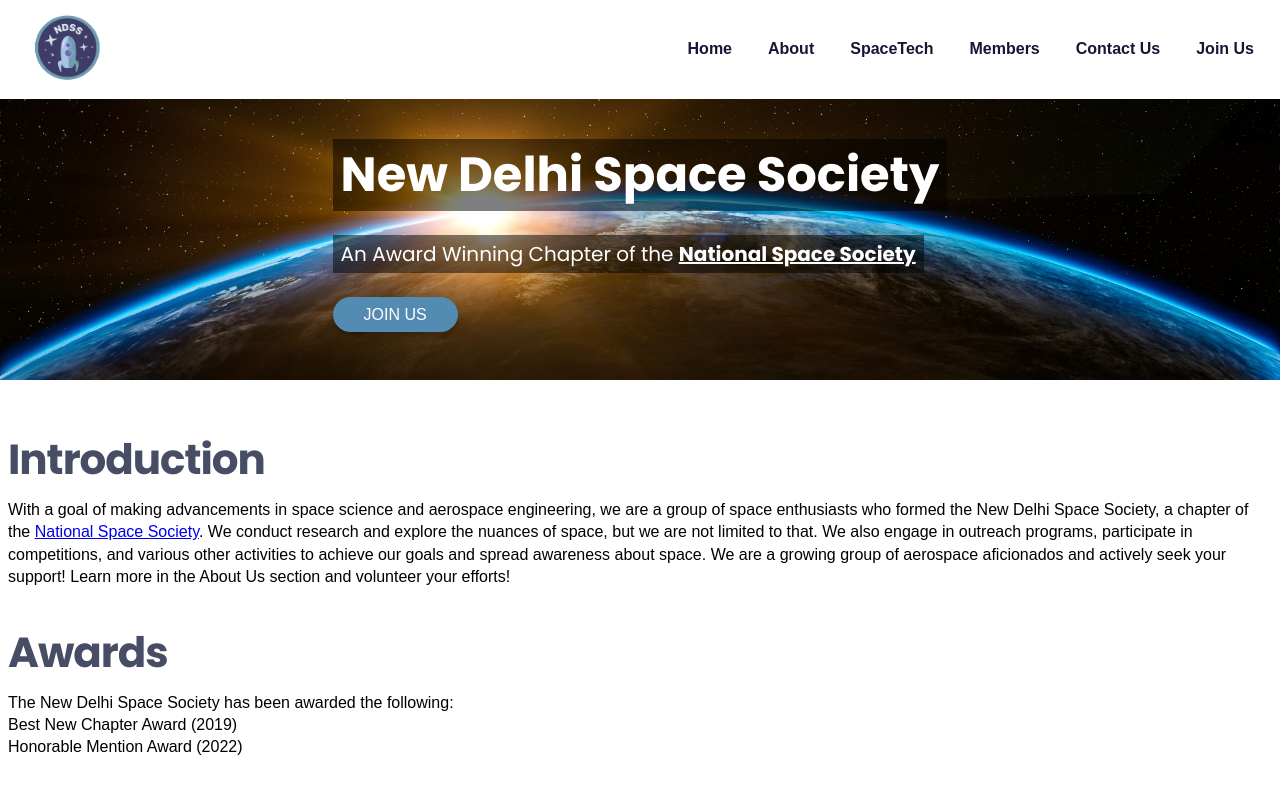
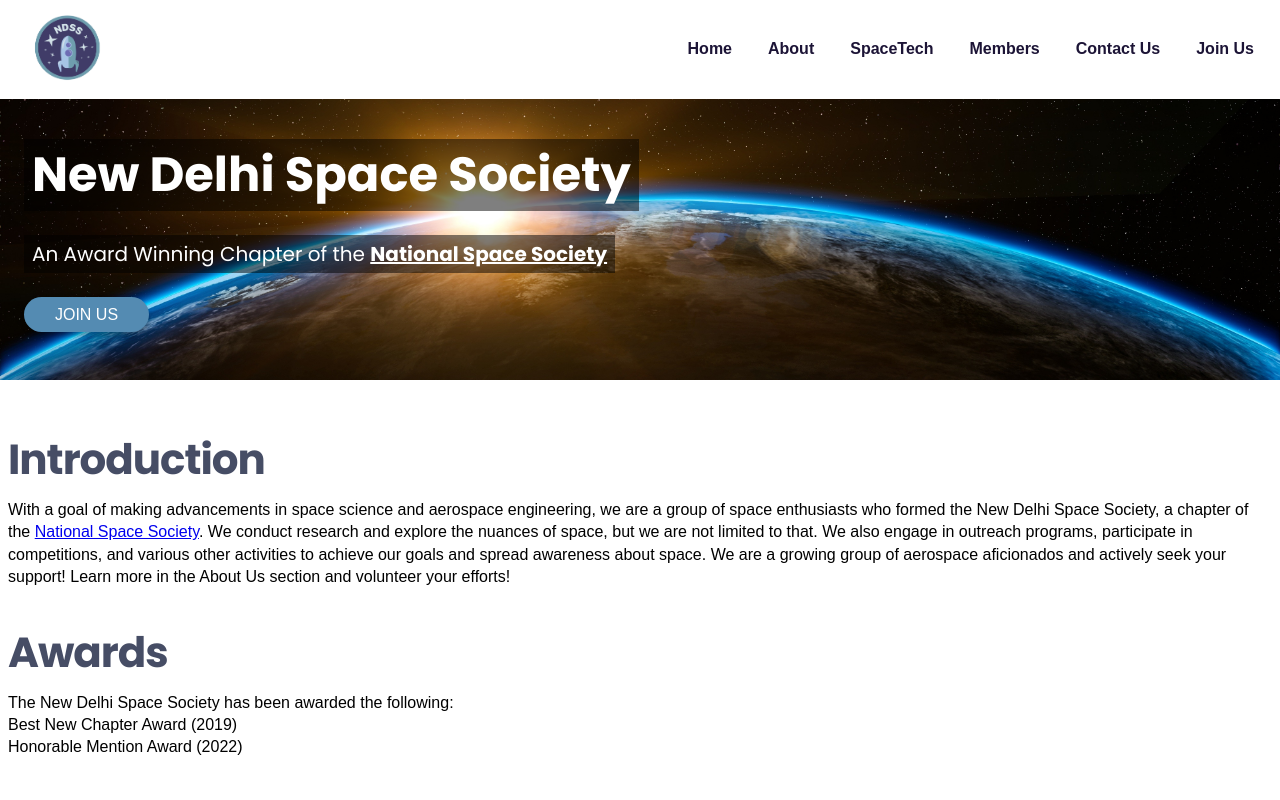
Before and after one commit to New-Delhi-Space-Society/new-delhi-space-society.github.io, a Next.js app: page / in a window 1280 px wide. Shown: the top 800 px of the page. Built offline with nearby package versions, Linux system fonts and the light colour scheme.

Commit message:
Update Hero.tsx

```diff
--- a/components/index/Hero.tsx
+++ b/components/index/Hero.tsx
@@ -21,13 +21,11 @@ const HeroContainerTwo = styled(AppContainer)`
 
   flex-direction: column-reverse;
   display: flex;
-  justify-content: space-evenly;
-  align-items: left;
-  text-align: left;
+  align-items: flex-start; /* Align items to the left */
+  text-align: left; /* Align text to the left */
 
   @media ${device.lg} {
     flex-direction: row;
-    text-align: left;
   }
 
   * {
```
